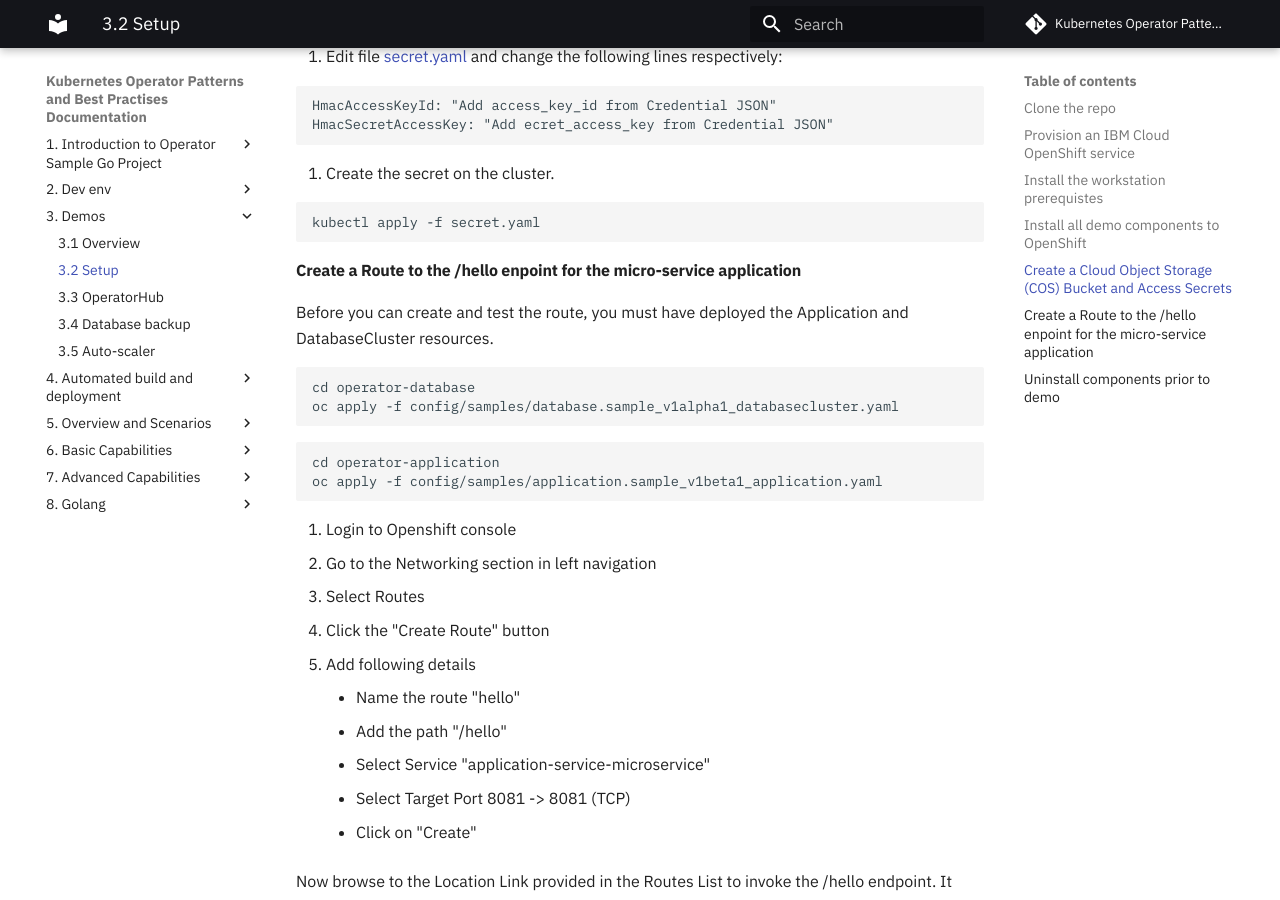
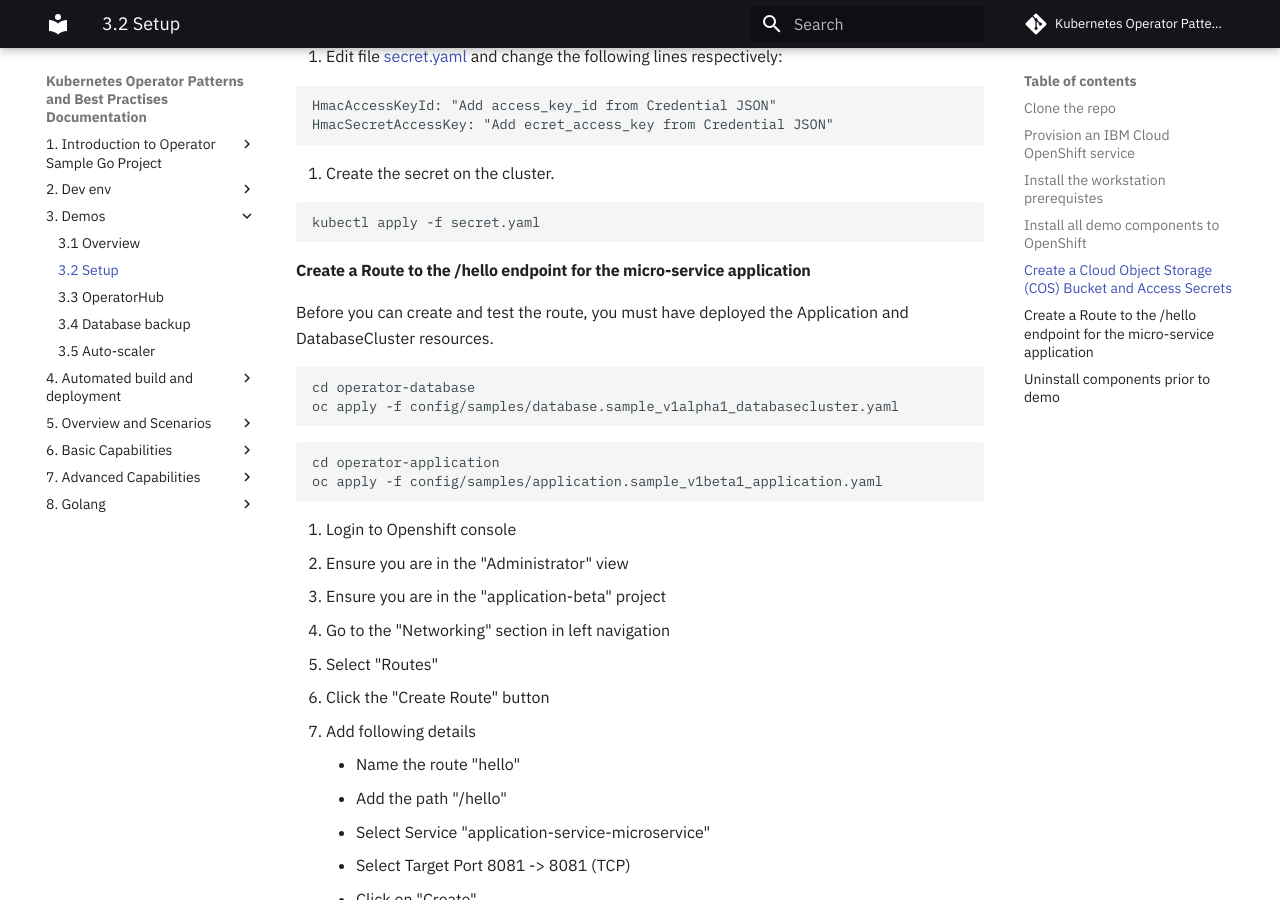
Before and after one commit to IBM/operator-sample-go-documentation, an MkDocs documentation site: the page built from documentation/demos-setup.md, in a window 1280 px wide and 900 px high, scrolled down 1527 px. Built offline with MkDocs 1.6.1 and Material for MkDocs 9.7.7, drawn with Linux system fonts in a browser that asks for light colours; comment, search, counter and statistics services are not loaded.

Commit message:
Update Create a Route
Update "Create a Route to the /hello endpoint for the micro-service application"

````diff
--- a/documentation/demos-setup.md
+++ b/documentation/demos-setup.md
@@ -60,7 +60,7 @@ HmacSecretAccessKey: "Add ecret_access_key from Credential JSON"
 kubectl apply -f secret.yaml
 ```
 
-#### Create a Route to the /hello enpoint for the micro-service application
+#### Create a Route to the /hello endpoint for the micro-service application
 
 Before you can create and test the route, you must have deployed the Application and DatabaseCluster resources.
 
@@ -74,10 +74,12 @@ oc apply -f config/samples/application.sample_v1beta1_application.yaml
 ```
 
 1. Login to Openshift console
-2. Go to the Networking section in left navigation
-3. Select Routes
-4. Click the "Create Route" button
-5. Add following details
+2. Ensure you are in the "Administrator" view
+3. Ensure you are in the "application-beta" project
+4. Go to the "Networking" section in left navigation
+5. Select "Routes"
+6. Click the "Create Route" button
+7. Add following details
     * Name the route "hello"
     * Add the path "/hello"
     * Select Service "application-service-microservice"
````
